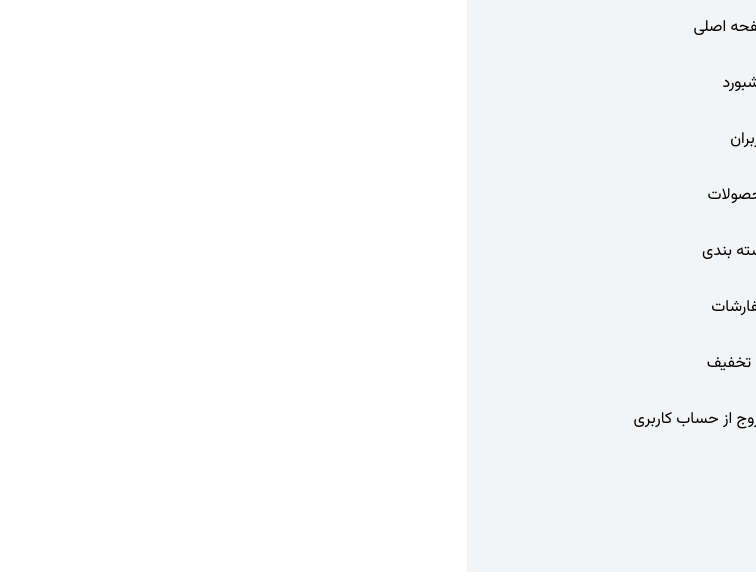
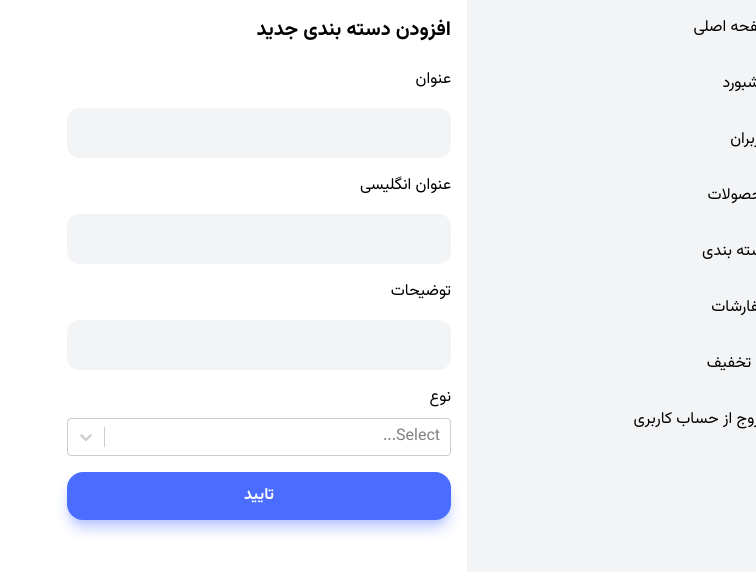
Before and after one commit to erfanmoulaee/Next-shop-admin, a Next.js app: page /admin/categories/add in a window 1280 px wide. Shown: the top 572 px of the page, without its empty margins (524-1280 px from the left). Built offline with nearby package versions, Linux system fonts and the light colour scheme; no server answers.

Commit message:
add new category

```diff
--- a/src/app/(admin)/admin/categories/add/page.jsx
+++ b/src/app/(admin)/admin/categories/add/page.jsx
@@ -1,5 +1,42 @@
+"use client";
+
+import { useState } from "react";
+import { toast } from "react-hot-toast";
+import { useRouter } from "next/navigation";
+import CategoryForm from "@/components/CategoryForm";
+import { useAddCategory } from "@/hooks/useCategories";
+
 function page() {
-  return <div></div>;
+  const [category, setCategory] = useState({
+    title: "",
+    description: "",
+    englishTitle: "",
+  });
+  const router = useRouter();
+  const [selectedType, setSelectedType] = useState("");
+  const { isLoading, mutateAsync } = useAddCategory();
+  const handleChange = (e) => {
+    setCategory({ ...category, [e.target.name]: e.target.value });
+  };
+
+  const handleSubmit = async (e) => {
+    e.preventDefault();
+    try {
+      const { message } = await mutateAsync({
+        ...category,
+        type: selectedType.value,
+      });
+      toast.success(message);
+      router.push("/admin/categories");
+    } catch (error) {
+      toast.error(error?.response?.data?.message);
+    }
+  };
+  return (
+    <div>
+      <h1 className="mb-6 font-bold text-xl">افزودن دسته بندی جدید</h1>
+      <CategoryForm category={category} handleChange={handleChange} isLoading={isLoading} onSubmit={handleSubmit} selectedType={selectedType} setSelectedType={setSelectedType} />
+    </div>
+  );
 }
-
 export default page;
--- /dev/null
+++ b/src/components/CategoryForm.jsx
@@ -0,0 +1,46 @@
+import Select from "react-select";
+import TextField from "@/common/TextField";
+import Loading from "@/common/Loading";
+
+export const categoryTypes = [
+  {
+    id: 1,
+    label: "محصول",
+    value: "product",
+  },
+  {
+    id: 2,
+    label: "پست",
+    value: "post",
+  },
+  {
+    id: 3,
+    label: "تیکت",
+    value: "ticket",
+  },
+  {
+    id: 4,
+    label: "نظرات",
+    value: "comment",
+  },
+];
+
+function CategoryForm({ onSubmit, category, handleChange, selectedType = "", setSelectedType, isLoading }) {
+  return (
+    <div className="max-w-sm mb-10">
+      <form className="space-y-4" onSubmit={onSubmit}>
+        <TextField name="title" label="عنوان" value={category.title || ""} onChange={handleChange} />
+        <TextField name="englishTitle" label="عنوان انگلیسی" value={category.englishTitle || ""} onChange={handleChange} />
+        <TextField name="description" label="توضیحات" value={category.description || ""} onChange={handleChange} />
+        <div>
+          <label htmlFor="type" className="mb-2 block">
+            نوع
+          </label>
+          <Select instanceId="type" onChange={setSelectedType} options={categoryTypes} defaultValue={selectedType} />
+        </div>
+        <div className="mt-2">{isLoading ? <Loading /> : <button className="btn btn--primary w-full">تایید</button>}</div>
+      </form>
+    </div>
+  );
+}
+export default CategoryForm;
--- a/src/hooks/useCategories.js
+++ b/src/hooks/useCategories.js
@@ -1,5 +1,5 @@
-import { getCategories } from "@/services/getCategories";
-import { useQuery } from "@tanstack/react-query";
+import { addNewCategory, getCategories } from "@/services/getCategories";
+import { useMutation, useQuery } from "@tanstack/react-query";
 
 export const useGetCategories = () =>
   useQuery({
@@ -8,3 +8,5 @@ export const useGetCategories = () =>
     retry: false,
     refetchOnWindowFocus: true,
   });
+
+export const useAddCategory = () => useMutation({ mutationFn: addNewCategory });
--- a/src/services/getCategories.js
+++ b/src/services/getCategories.js
@@ -3,3 +3,7 @@ import http from "./httpService";
 export function getCategories() {
   return http.get("/category/list").then(({ data }) => data.data);
 }
+
+export function addNewCategory(data) {
+  return http.post("/admin/category/add", data).then(({ data }) => data.data);
+}
```
